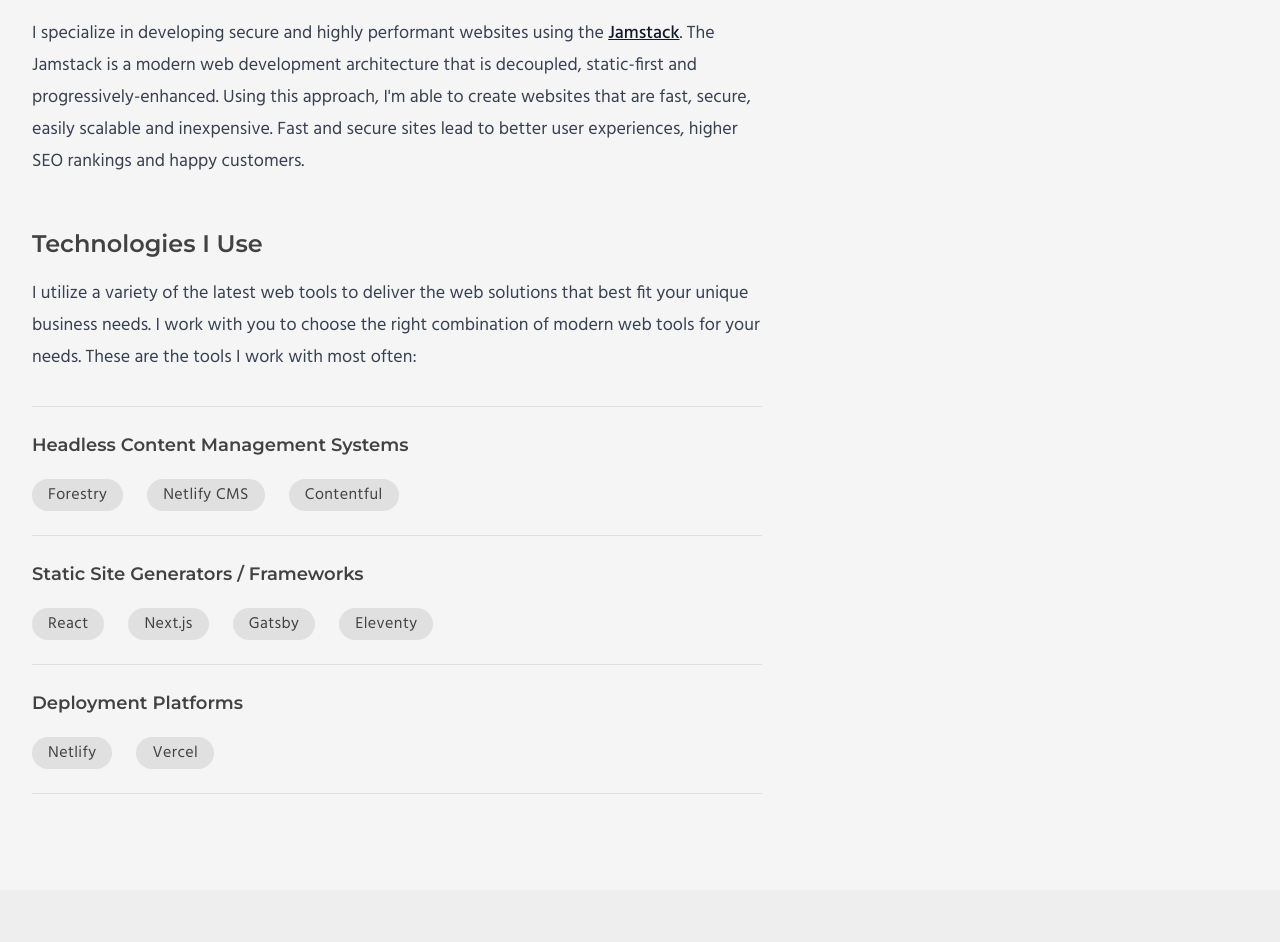
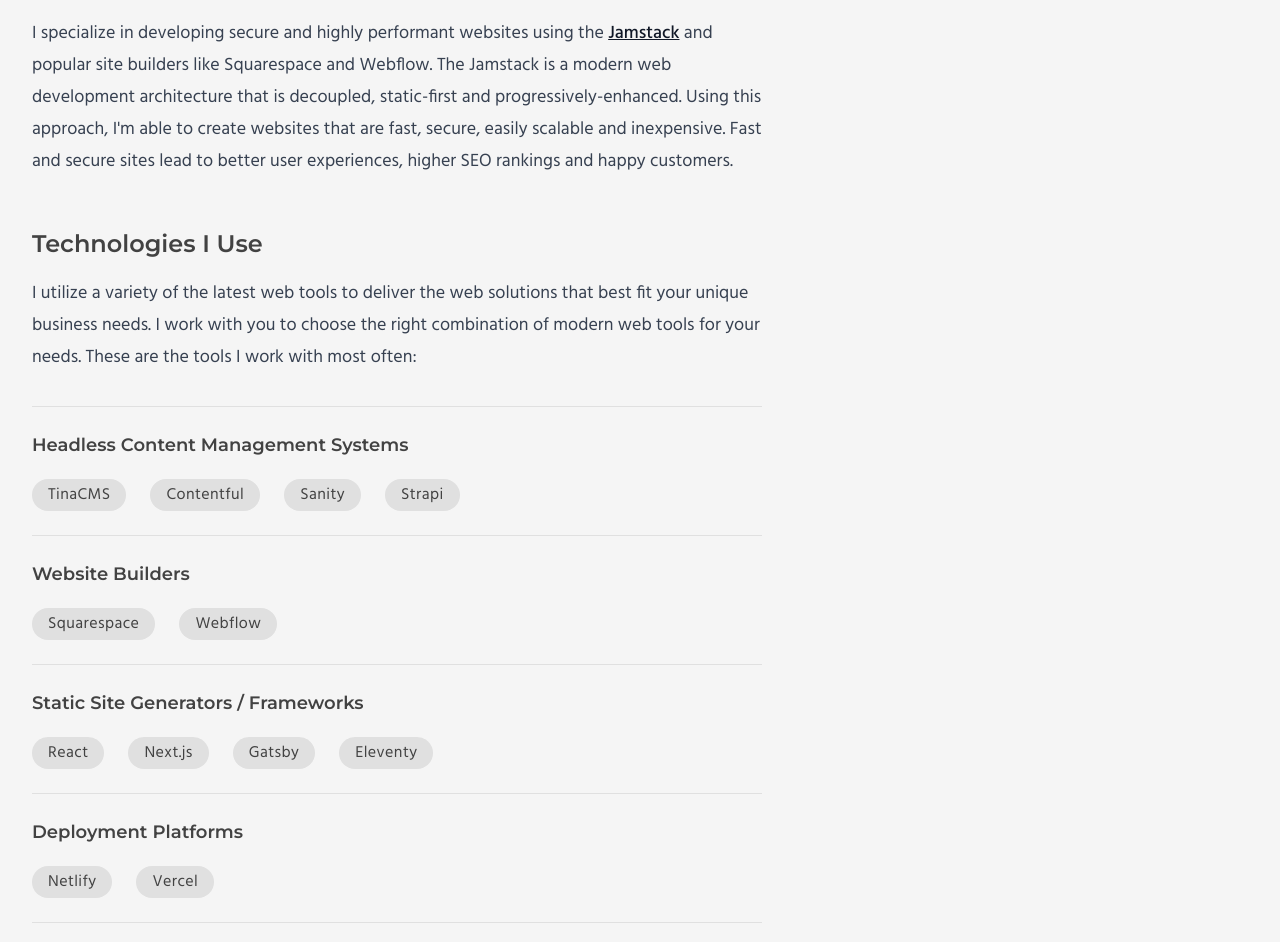
Before and after one commit to tayanderson/portfolio2022, a Gatsby site: page /services in a window 1280 px wide. Shown: the part 278-1220 px from the top of the page. Built offline with nearby package versions, Linux system fonts and the light colour scheme; Gatsby itself is replaced by a stand-in of ours.

Commit message:
update services

```diff
--- a/src/pages/services.js
+++ b/src/pages/services.js
@@ -7,17 +7,31 @@ import Cta from "../components/CTA";
 const technologies = {
   cms: [
     {
-      name: 'Forestry',
-      website: 'https://forestry.io/'
-    },
-    {
-      name: 'Netlify CMS',
-      website: 'https://www.netlifycms.org/'
+      name: 'TinaCMS',
+      website: 'https://tina.io/'
     },
     {
       name: 'Contentful',
       website: 'https://contentful.com/'
-    }
+    },
+    {
+      name: 'Sanity',
+      website: 'https://www.sanity.io/'
+    },
+    {
+      name: 'Strapi',
+      website: 'https://strapi.io/'
+    },
+  ],
+  sitebuilders: [
+    {
+      name: 'Squarespace',
+      website: 'https://squarespace.com/'
+    },
+    {
+      name: 'Webflow',
+      website: 'https://webflow.com/'
+    },
   ],
   ssg: [
     {
@@ -78,13 +92,13 @@ const Services = () => {
                       Services
                     </h1>
 
+                    <section>
+
                       <TextBlock>
-                      <h2 className="text-gray-800">Jamstack Web Development</h2>
-                      <p>I specialize in developing secure and highly performant websites using the <a href="https://jamstack.wtf/">Jamstack</a>. The Jamstack is a modern web development architecture that is decoupled, static-first and progressively-enhanced. Using this approach, I'm able to create websites that are fast, secure, easily scalable and inexpensive. Fast and secure sites lead to better user experiences, higher SEO rankings and happy customers.</p>
+                        <h2 className="text-gray-800">Custom Web Development Solutions</h2>
+                        <p>I specialize in developing secure and highly performant websites using the <a href="https://jamstack.wtf/">Jamstack</a> and popular site builders like Squarespace and Webflow. The Jamstack is a modern web development architecture that is decoupled, static-first and progressively-enhanced. Using this approach, I'm able to create websites that are fast, secure, easily scalable and inexpensive. Fast and secure sites lead to better user experiences, higher SEO rankings and happy customers.</p>
                       </TextBlock>
-                  </section>
 
-                  <section>
                       <TextBlock>
                         <h3 className="text-gray-800">Technologies I Use</h3>
                         <p>I utilize a variety of the latest web tools to deliver the web solutions that best fit your unique business needs. I work with you to choose the right combination of modern web tools for your needs. These are the tools I work with most often:</p>
@@ -95,6 +109,17 @@ const Services = () => {
                         <div className="flex flex-wrap -mb-6">
                           {technologies.cms.map(item => (
                             <a href={`${item.website}`} className="bg-gray-300 px-4 py-1 rounded-full font-thin text-gray-800 tracking-wide hover:bg-gray-800 hover:text-gray-100 transition duration-150 ease-in-out mr-6 mb-6">
+                              {item.name}
+                            </a>
+                          ))}
+                        </div>
+                      </div>
+
+                      <div className="border-b border-gray-300 py-6">
+                        <h4 className="font-semibold pb-5 text-lg">Website Builders</h4>
+                        <div className="flex flex-wrap -mb-6">
+                          {technologies.sitebuilders.map(item => (
+                            <a href={`${item.website}`} className="bg-gray-300 px-4 py-1 rounded-full  font-thin text-gray-800 tracking-wide hover:bg-gray-800 hover:text-gray-100 transition duration-150 ease-in-out mr-6 mb-6">
                               {item.name}
                             </a>
                           ))}
@@ -122,6 +147,7 @@ const Services = () => {
                           ))}
                         </div>
                       </div>
+                    </section>
 
                   </section>
 
```
Lines whose indentation alone changed are shown as unchanged.
